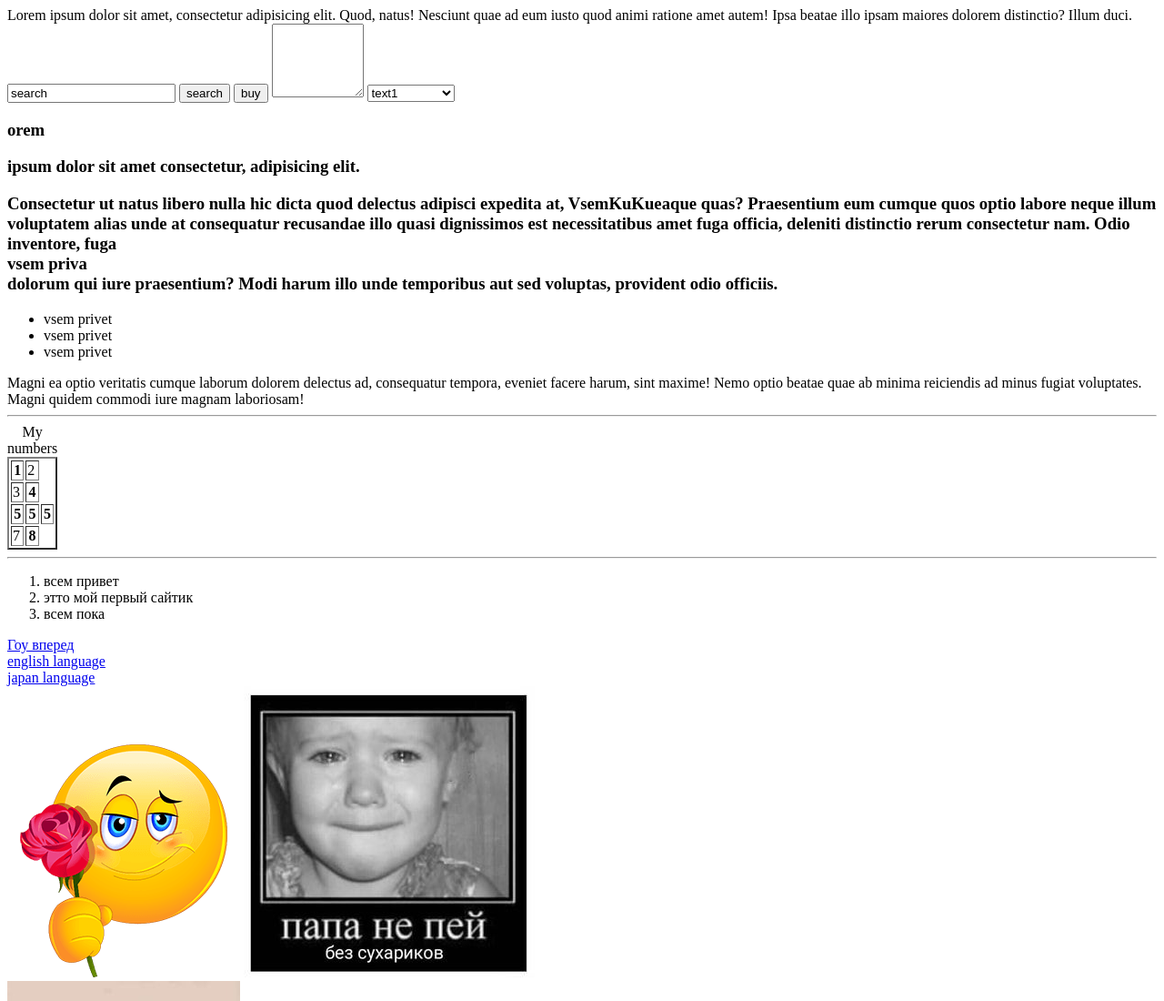
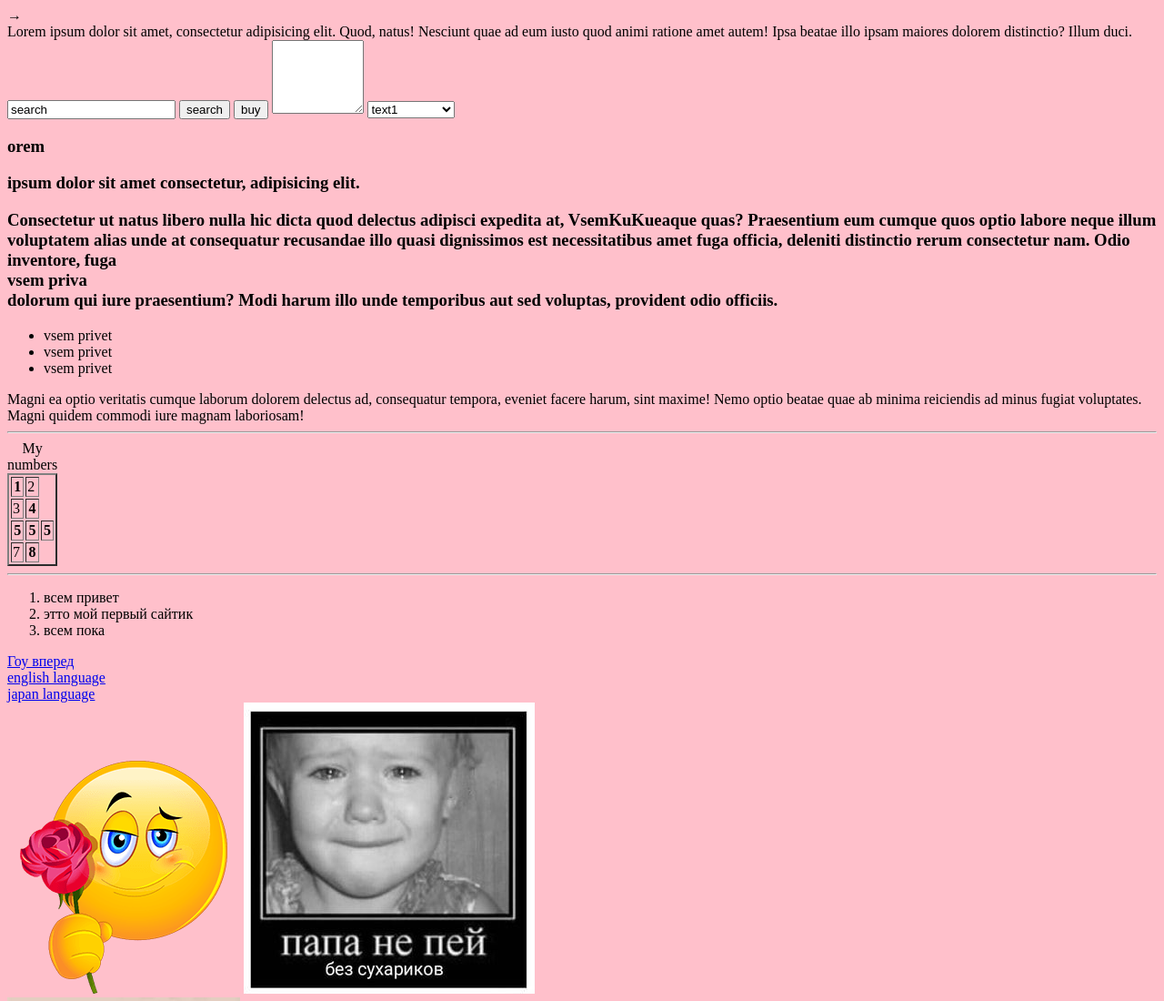
Before and after one commit to pumponchik88/new-site-html-css-new, a plain HTML site: page index.html in a window 1280 px wide. Shown: the top 1100 px of the page at 91% size. Drawn offline with Linux system fonts and the light colour scheme.

Commit message:
change color

```diff
--- a/index.html
+++ b/index.html
@@ -6,17 +6,21 @@
     <title>первая строничечка</title>
     <link rel="stylesheet" href="css/transfer.css">
 </head>
-<body>
+<body bgcolor="pink">
+
+    <div>&rarr;</div>
+
+
+
+
+
+
 
 
 
 
     <div hidden>Lorem ipsum dolor sit amet, consectetur adipisicing elit. Quod, natus! Nesciunt quae ad eum iusto quod animi ratione amet autem! Ipsa beatae illo ipsam maiores dolorem distinctio? Illum duci.</div>
     <div class="divelement" id="1divelement">Lorem ipsum dolor sit amet, consectetur adipisicing elit. Quod, natus! Nesciunt quae ad eum iusto quod animi ratione amet autem! Ipsa beatae illo ipsam maiores dolorem distinctio? Illum duci.</div>
-
-
-
-
     <form action="">
         <input type="search"  value ="search">
         <button>search</button>
```
